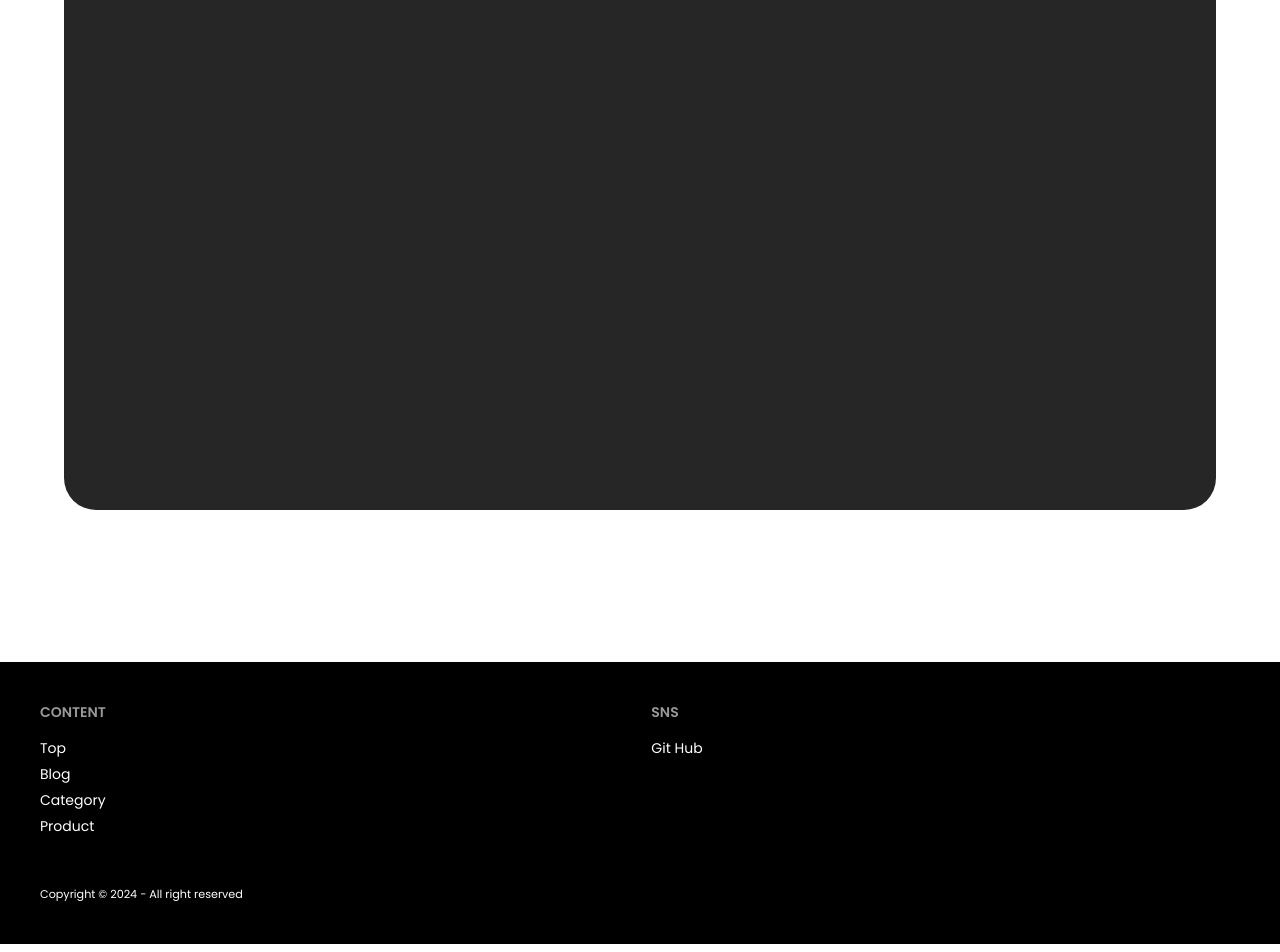
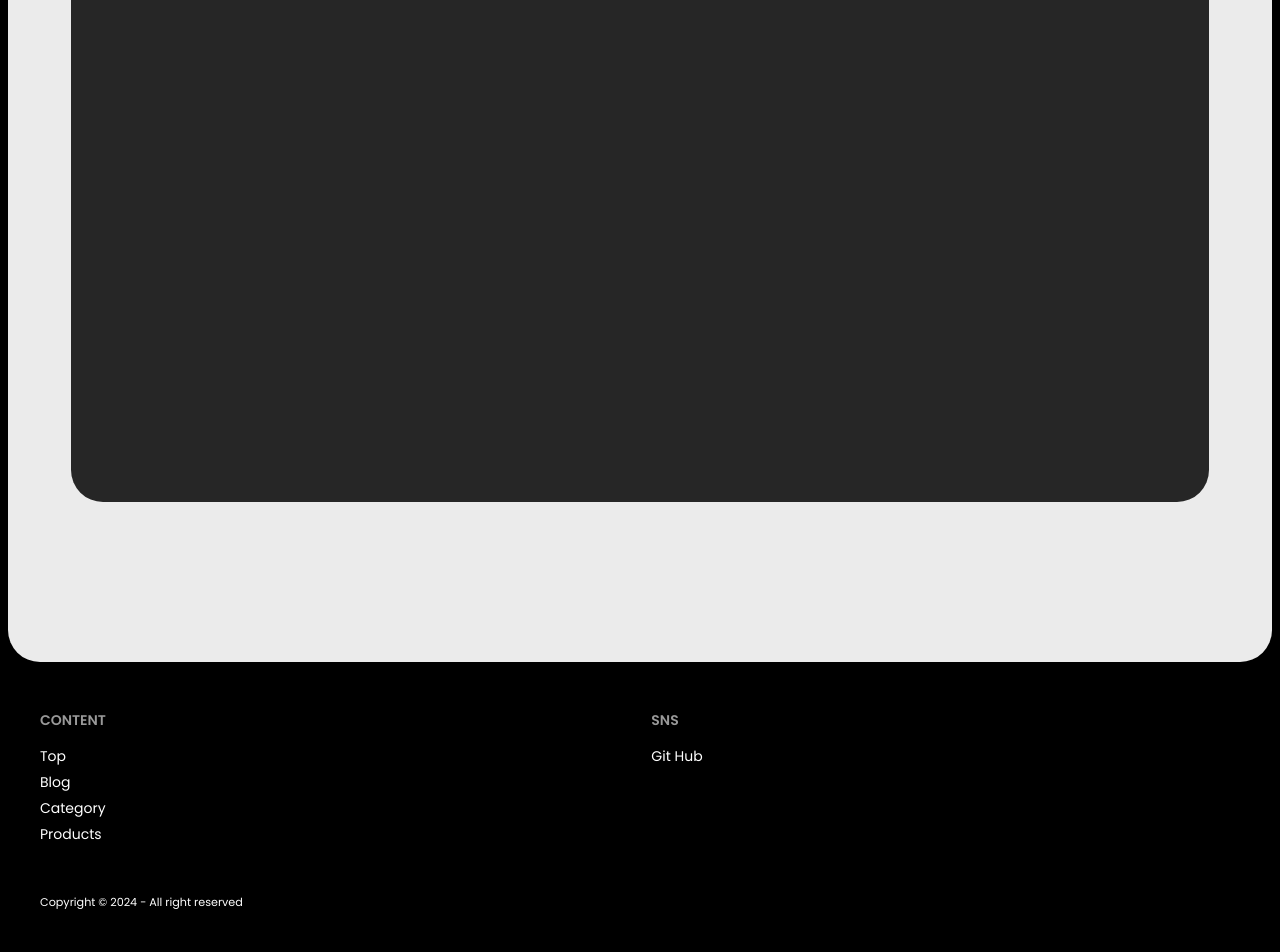
Before and after one commit to KentaIkeda/portfolio, a Next.js app: page / in a window 1280 px wide. Shown: the part 146-1098 px from the top of the page. Built offline with nearby package versions, Linux system fonts and the light colour scheme.

Commit message:
サイト全体のレイアウト変更。（mainにmarginつけて良い感じにFooterへの導線を確保）

```diff
--- a/app/_components/BlogList.tsx
+++ b/app/_components/BlogList.tsx
@@ -1,5 +1,6 @@
 import { Fragment } from "react";
 import Link from "next/link";
+import { notoSansJP } from "../fonts/fonts";
 
 import type { BlogContent } from "../types/types";
 
@@ -9,17 +10,18 @@ interface Props {
 
 const BlogList = ({ allBlog }: Props) => {
   return (
-    <ul className="list">
-      {allBlog.map((blog, i) => {
+    <ul className="flex flex-col gap-y-8">
+      {allBlog.map(blog => {
         return (
           <Fragment key={blog.id}>
-            <li>
+            <li className={`${notoSansJP.className}`}>
               <Link prefetch href={`/blog/${blog.id}`}>
-                <h2 className="">{blog.title}</h2>
-                <p className="opacity-65 line-clamp-1">{blog.description}</p>
+                <div className="flex flex-col gap-y-0.5">
+                  <h2 className="text-lg font-semibold">{blog.title}</h2>
+                  <p className="opacity-65 line-clamp-1 text-sm">{blog.description}</p>
+                </div>
               </Link>
             </li>
-            {i < allBlog.length - 1 && <div className="divider" />}
           </Fragment>
         );
       })}
--- a/app/_components/Footer.tsx
+++ b/app/_components/Footer.tsx
@@ -24,8 +24,8 @@ const Footer = () => {
               </Link>
             </li>
             <li>
-              <Link prefetch href={"/product"} className="link link-hover">
-                Product
+              <Link prefetch href={"/products"} className="link link-hover">
+                Products
               </Link>
             </li>
           </ul>
--- a/app/layout.tsx
+++ b/app/layout.tsx
@@ -19,9 +19,9 @@ export default function RootLayout({
   children: ReactNode;
 }>) {
   return (
-    <html lang="ja" data-theme="lofi">
+    <html lang="ja" data-theme="lofi" className="bg-neutral">
       <body className={`${poppins.className} antialiased`}>
-        <main>{children}</main>
+        <main className="m-2 bg-base-300 text-base-content rounded-4xl">{children}</main>
         <Footer />
       </body>
     </html>
--- a/app/page.tsx
+++ b/app/page.tsx
@@ -5,7 +5,7 @@ export default async function Home() {
     <div className="h-dvh w-full">
       {/* <Card hraef="blog" label="Blog" />
       <Card href="product" label="Product" /> */}
-      <div className="mt-2 rounded-selector bg-accent aspect-video w-[90%] mx-auto"></div>
+      <div className="rounded-selector bg-accent aspect-video w-[90%] mx-auto"></div>
     </div>
   );
 }
```
